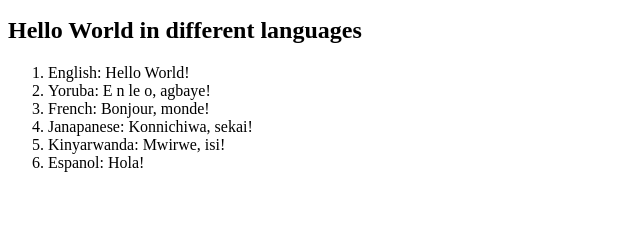
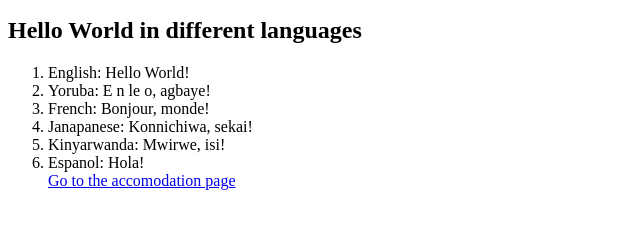
Before and after one commit to enakhe/tracking-git, a plain HTML site: page index.html in a window 1280 px wide. Shown: the part 87-316 px from the top of the page, without its empty margins (0-640 px from the left). Drawn offline with Linux system fonts and the light colour scheme.

Commit message:
Add new files, ready to push project

```diff
--- a/index.html
+++ b/index.html
@@ -9,4 +9,6 @@
     <li>Janapanese: Konnichiwa, sekai!</li>
     <li>Kinyarwanda: Mwirwe, isi! </li>
     <li>Espanol: Hola!</li>
+
+    <a href="accomodation.html">Go to the accomodation page</a>
 </ol>
```
Also changed, not shown: accomodation.html (added).
